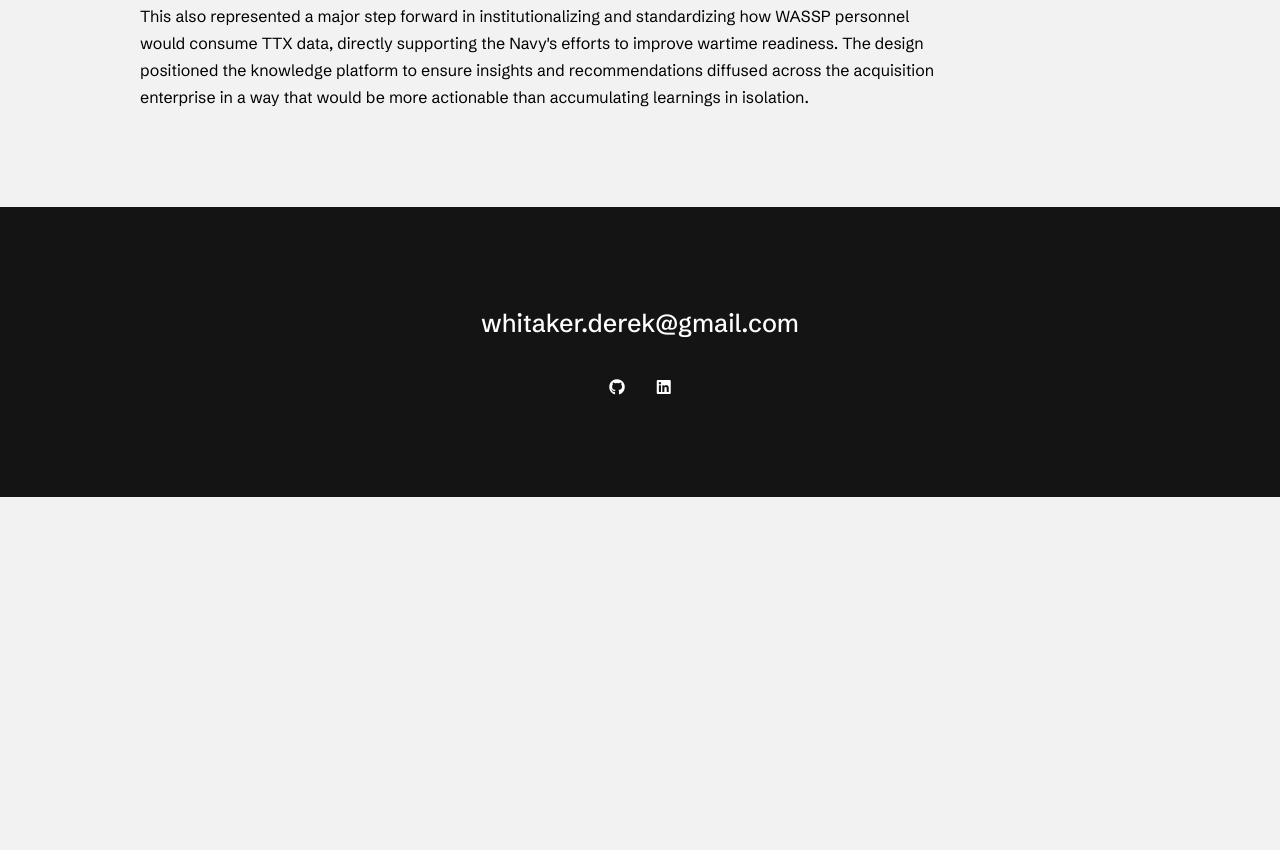
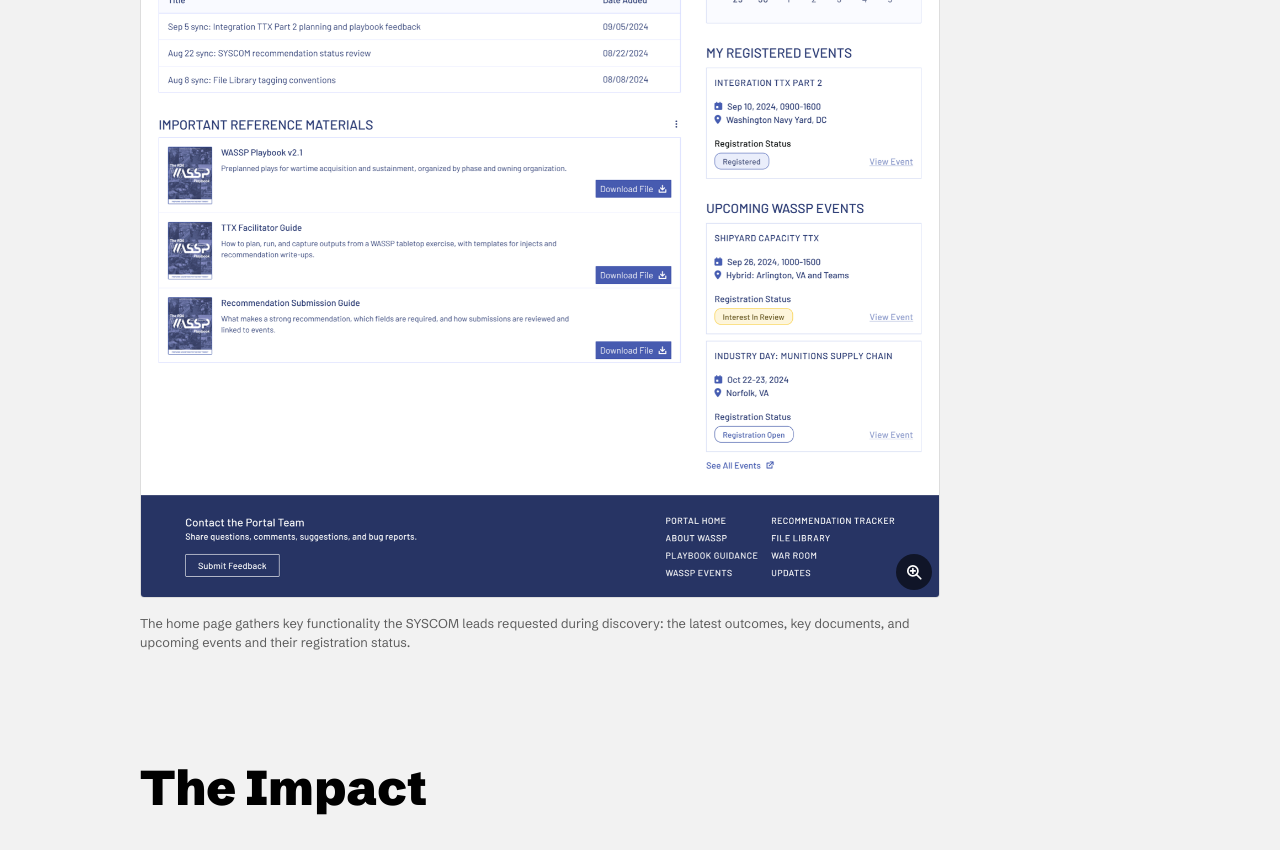
Before and after one commit to derek-whitaker/derek-whitaker.github.io, a plain HTML site: page portal.html in a window 1280 px wide. Shown: the part 3466-4316 px from the top of the page. Before the commit the page ends 3963 px from the top, so only its background shows below. Drawn offline with nearby package versions, Linux system fonts and the light colour scheme.

Commit message:
Add home page mockup to Portal case study

```diff
--- a/css/style.css
+++ b/css/style.css
@@ -1354,6 +1354,62 @@ th {
   color: var(--clr-text-secondary);
 }
 
+/* Screenshot - a full-width product mockup with a caption */
+.cs-screenshot {
+  max-width: var(--width-content);
+  margin: var(--spacing-md) 0;
+}
+
+.cs-screenshot img {
+  display: block;
+  width: 100%;
+  height: auto;
+  border: 1px solid var(--clr-border);
+  border-radius: var(--radius-sm);
+}
+
+.cs-screenshot .screen__frame {
+  border-radius: var(--radius-sm);
+}
+
+.cs-screenshot .cs-caption {
+  margin-top: var(--spacing-sm);
+}
+
+/* Enlarge badge - shows touch users the screenshot opens larger */
+.screen__zoom {
+  position: absolute;
+  right: var(--spacing-xs);
+  bottom: var(--spacing-xs);
+  display: inline-flex;
+  align-items: center;
+  justify-content: center;
+  width: 2.25rem;
+  height: 2.25rem;
+  color: var(--clr-white);
+  background: rgba(0, 0, 0, 0.6);
+  border-radius: 50%;
+  pointer-events: none;
+  transition: background-color var(--transition-base);
+}
+
+.screen__frame:hover .screen__zoom {
+  background: rgba(0, 0, 0, 0.8);
+}
+
+.screen__zoom svg {
+  width: 1.125rem;
+  height: 1.125rem;
+  fill: none;
+  stroke: currentColor;
+  stroke-width: 1.5;
+  stroke-linecap: round;
+}
+
+.lightbox__slot .screen__zoom {
+  display: none;
+}
+
 .cs-list {
   max-width: var(--cs-measure);
   display: flex;
@@ -1908,12 +1964,15 @@ th {
 .lightbox {
   width: min(100% - 2rem, 70rem);
   max-height: calc(100% - 2rem);
+  max-height: calc(100dvh - 2rem);
   margin: auto;
   padding: 0;
   color: var(--clr-text-primary);
   background: var(--clr-white);
   border: none;
   border-radius: var(--radius-lg);
+  /* The slot scrolls instead, so the close button stays in view */
+  overflow: hidden;
 }
 
 .lightbox::backdrop {
@@ -1924,9 +1983,26 @@ body:has(.lightbox[open]) {
   overflow: hidden;
 }
 
+/* Column that fits the viewport; tall or wide figures scroll inside the slot */
 .lightbox__inner {
   position: relative;
-  padding: calc(var(--spacing-md) + 1rem) var(--spacing-md) var(--spacing-md);
+  display: flex;
+  flex-direction: column;
+  max-height: calc(100vh - 2rem);
+  max-height: calc(100dvh - 2rem);
+  padding: 3.25rem var(--spacing-xs) var(--spacing-xs);
+}
+
+@media (min-width: 768px) {
+  .lightbox__inner {
+    padding: calc(var(--spacing-md) + 1rem) var(--spacing-md) var(--spacing-md);
+  }
+}
+
+.lightbox__inner > .lightbox__slot {
+  min-height: 0;
+  overflow: auto;
+  overscroll-behavior: contain;
 }
 
 .lightbox__close {
@@ -1959,6 +2035,18 @@ body:has(.lightbox[open]) {
   height: auto;
 }
 
+/* Desktop-width screenshots: on phones, show them near readable size and let people pan */
+.lightbox .screen__image--wide {
+  width: 1000px;
+  max-width: none;
+}
+
+@media (min-width: 768px) {
+  .lightbox .screen__image--wide {
+    width: 100%;
+  }
+}
+
 .lightbox__placeholder {
   display: flex;
   align-items: center;
--- a/portal.html
+++ b/portal.html
@@ -111,6 +111,15 @@
                 <li>Access the reports and recommendations that came out of an event</li>
                 <li>Experience a condensed and unclassified version of the War Room for those who couldn't attend in person</li>
               </ul>
+              <figure class="cs-screenshot">
+                <button type="button" class="screen__frame" data-lightbox="screen-lightbox" aria-haspopup="dialog" aria-label="Enlarge screen: WASSP Portal home page">
+                  <img src="img/case-studies/portal/portal-home.png" class="screen__image screen__image--wide" alt="The WASSP Portal home page, showing the WASSP mission and goals, recent portal updates, bi-weekly sync notes, important reference materials, a calendar, and registered and upcoming WASSP events with their registration status.">
+                  <span class="screen__zoom" aria-hidden="true">
+                    <svg viewBox="0 0 16 16"><circle cx="7" cy="7" r="4.5"/><path d="M10.5 10.5 L14 14"/><path d="M7 5 V9"/><path d="M5 7 H9"/></svg>
+                  </span>
+                </button>
+                <figcaption class="cs-caption">The home page gathers key functionality the SYSCOM leads requested during discovery: the latest outcomes, key documents, and upcoming events and their registration status.</figcaption>
+              </figure>
 
               <h2>The Impact</h2>
               <p>
@@ -140,6 +149,18 @@
             </div>
         </footer>
 
+      <!-- Shared lightbox: shows a copy of whichever screen opened it -->
+      <dialog class="lightbox" id="screen-lightbox" aria-label="Enlarged screen">
+        <div class="lightbox__inner">
+          <form method="dialog">
+            <button class="lightbox__close" aria-label="Close" autofocus>
+              <svg aria-hidden="true" viewBox="0 0 16 16"><path d="M3 3 L13 13"/><path d="M13 3 L3 13"/></svg>
+            </button>
+          </form>
+          <div class="lightbox__slot"></div>
+        </div>
+      </dialog>
+
       <script src="js/index.js"></script>
     </body>
 </html>
```
Also changed, not shown: img/case-studies/portal/portal-home.png (added), 3 other files.
